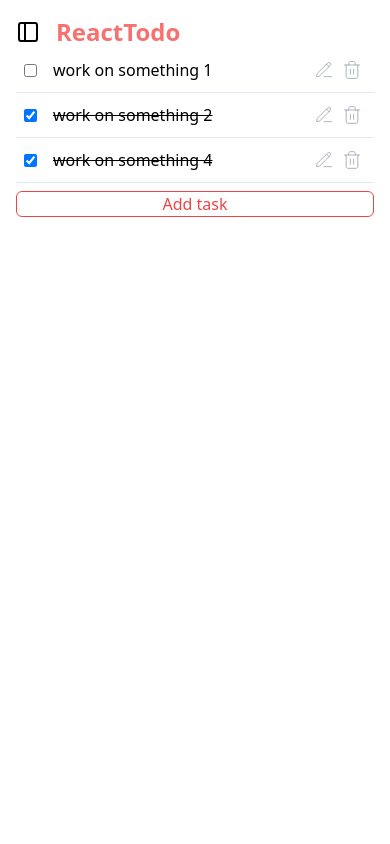
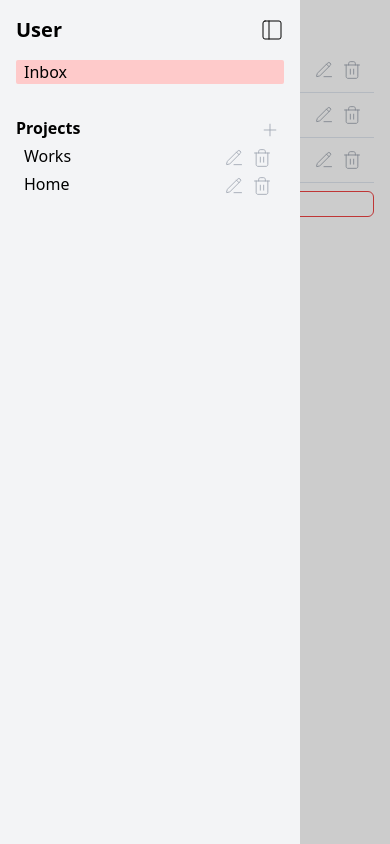
Before and after one commit to fath-nasrudin/react-todo, a React (Vite) app: page / in a window 390 px wide. Built offline with nearby package versions, Linux system fonts and the light colour scheme.

Commit message:
Add support for mobile phone

```diff
--- a/src/App.jsx
+++ b/src/App.jsx
@@ -8,67 +8,24 @@ import {
 } from './reducers/project.reducer';
 import { PlusIcon } from 'lucide-react';
 import { PanelLeftIcon } from 'lucide-react';
+import { Leftbar } from './components/Leftbar.jsx';
+import { MobileLeftbar } from './components/MobileLeftbar.jsx';
 
-const Leftbar = ({ showLeftbar, setShowLeftbar }) => {
-  const [showForm, setShowForm] = useState(false);
-  const allProjects = useProjectState();
-  const dispatchProject = useProjectDispatch();
-
-  const defaultTabs = allProjects.filter((p) => p.default === true);
-  const projects = allProjects.filter((p) => p.default !== true);
-
-  return (
-    <>
-      {showForm && (
-        <AddProjectForm
-          dispatchProject={dispatchProject}
-          cancelAction={() => setShowForm(false)}
-        />
-      )}
-
-      <div
-        className={`hidden ${
-          showLeftbar ? 'sm:block' : ''
-        } basis-[300px] grow-0 shrink-0 bg-gray-100`}
-      >
-        {/* leftbar header */}
-        <div className="p-4 flex">
-          <div className="text-xl font-semibold mr-auto">User</div>
-
-          {showLeftbar && (
-            <button onClick={() => setShowLeftbar((prev) => !prev)}>
-              <PanelLeftIcon strokeWidth={1} />
-            </button>
-          )}
-        </div>
-        <Tablist tabsData={defaultTabs} />
-
-        <div className="mt-8">
-          <div className="flex px-4">
-            <div className="mr-auto font-semibold">Projects</div>
-            <button onClick={() => setShowForm((prev) => !prev)}>
-              <PlusIcon
-                strokeWidth={1}
-                size={28}
-                className="p-1 text-gray-400 hover:text-gray-500 hover:bg-gray-300"
-              />
-            </button>
-          </div>
-
-          <Tablist tabsData={projects} />
-        </div>
-      </div>
-    </>
-  );
-};
-
-const Mainbar = ({ showLeftbar, setShowLeftbar }) => {
+const Mainbar = ({ showLeftbar, setShowLeftbar, setShowMobileLeftbar }) => {
   return (
     <div className="flex-1 p-4">
       <div className="flex gap-4 items-center">
+        {/* desktop button */}
         <button
-          className={`block ${showLeftbar ? 'sm:hidden' : ''}`}
+          className={`hidden ${!showLeftbar ? 'sm:block' : ''}`}
           onClick={() => setShowLeftbar((prev) => !prev)}
+        >
+          <PanelLeftIcon />
+        </button>
+        {/* mobile button */}
+        <button
+          className={`block sm:hidden`}
+          onClick={() => setShowMobileLeftbar(true)}
         >
           <PanelLeftIcon />
         </button>
@@ -82,10 +39,19 @@ const Mainbar = ({ showLeftbar, setShowLeftbar }) => {
 
 function App() {
   const [showLeftbar, setShowLeftbar] = useState(true);
+  const [showMobileLeftbar, setShowMobileLeftbar] = useState(true);
   return (
     <div className="flex min-h-screen">
       <Leftbar showLeftbar={showLeftbar} setShowLeftbar={setShowLeftbar} />
-      <Mainbar setShowLeftbar={setShowLeftbar} showLeftbar={showLeftbar} />
+      <MobileLeftbar
+        showMobileLeftbar={showMobileLeftbar}
+        setShowMobileLeftbar={setShowMobileLeftbar}
+      />
+      <Mainbar
+        setShowLeftbar={setShowLeftbar}
+        setShowMobileLeftbar={setShowMobileLeftbar}
+        showLeftbar={showLeftbar}
+      />
     </div>
   );
 }
--- /dev/null
+++ b/src/components/Leftbar.jsx
@@ -0,0 +1,62 @@
+import { PlusIcon } from 'lucide-react';
+import { PanelLeftIcon } from 'lucide-react';
+import { useState } from 'react';
+import { Tablist } from './Tablist/Tablist';
+import { AddProjectForm } from './AddProjectForm.jsx';
+import {
+  useProjectState,
+  useProjectDispatch,
+} from '../reducers/project.reducer';
+
+export const Leftbar = ({ showLeftbar, setShowLeftbar }) => {
+  const [showForm, setShowForm] = useState(false);
+  const allProjects = useProjectState();
+  const dispatchProject = useProjectDispatch();
+
+  const defaultTabs = allProjects.filter((p) => p.default === true);
+  const projects = allProjects.filter((p) => p.default !== true);
+
+  return (
+    <>
+      {showForm && (
+        <AddProjectForm
+          dispatchProject={dispatchProject}
+          cancelAction={() => setShowForm(false)}
+        />
+      )}
+
+      <div
+        className={`hidden ${
+          showLeftbar ? 'sm:block' : ''
+        } basis-[300px] grow-0 shrink-0 bg-gray-100`}
+      >
+        {/* leftbar header */}
+        <div className="p-4 flex">
+          <div className="text-xl font-semibold mr-auto">User</div>
+
+          {showLeftbar && (
+            <button onClick={() => setShowLeftbar((prev) => !prev)}>
+              <PanelLeftIcon strokeWidth={1} />
+            </button>
+          )}
+        </div>
+        <Tablist tabsData={defaultTabs} />
+
+        <div className="mt-8">
+          <div className="flex px-4">
+            <div className="mr-auto font-semibold">Projects</div>
+            <button onClick={() => setShowForm((prev) => !prev)}>
+              <PlusIcon
+                strokeWidth={1}
+                size={28}
+                className="p-1 text-gray-400 hover:text-gray-500 hover:bg-gray-300"
+              />
+            </button>
+          </div>
+
+          <Tablist tabsData={projects} />
+        </div>
+      </div>
+    </>
+  );
+};
--- /dev/null
+++ b/src/components/MobileLeftbar.jsx
@@ -0,0 +1,66 @@
+import { PlusIcon } from 'lucide-react';
+import { PanelLeftIcon } from 'lucide-react';
+import { useState } from 'react';
+import { Tablist } from './Tablist/Tablist';
+import { AddProjectForm } from './AddProjectForm.jsx';
+import {
+  useProjectState,
+  useProjectDispatch,
+} from '../reducers/project.reducer';
+
+export const MobileLeftbar = ({ showMobileLeftbar, setShowMobileLeftbar }) => {
+  const [showForm, setShowForm] = useState(false);
+  const allProjects = useProjectState();
+  const dispatchProject = useProjectDispatch();
+
+  const defaultTabs = allProjects.filter((p) => p.default === true);
+  const projects = allProjects.filter((p) => p.default !== true);
+
+  return (
+    <div
+      className={`sm:hidden ${
+        showMobileLeftbar ? 'block' : 'hidden'
+      } fixed top-0 left-0 w-full h-full bg-black/20`}
+    >
+      {showForm && (
+        <AddProjectForm
+          dispatchProject={dispatchProject}
+          cancelAction={() => setShowForm(false)}
+        />
+      )}
+
+      <div
+        className={`sm:hidden ${
+          showMobileLeftbar ? 'block' : 'hidden'
+        } max-w-[300px] h-full bg-gray-100`}
+      >
+        {/* leftbar header */}
+        <div className="p-4 flex">
+          <div className="text-xl font-semibold mr-auto">User</div>
+
+          {showMobileLeftbar && (
+            <button onClick={() => setShowMobileLeftbar((prev) => !prev)}>
+              <PanelLeftIcon strokeWidth={1} />
+            </button>
+          )}
+        </div>
+        <Tablist tabsData={defaultTabs} />
+
+        <div className="mt-8">
+          <div className="flex px-4">
+            <div className="mr-auto font-semibold">Projects</div>
+            <button onClick={() => setShowForm((prev) => !prev)}>
+              <PlusIcon
+                strokeWidth={1}
+                size={28}
+                className="p-1 text-gray-400 hover:text-gray-500 hover:bg-gray-300"
+              />
+            </button>
+          </div>
+
+          <Tablist tabsData={projects} />
+        </div>
+      </div>
+    </div>
+  );
+};
```
